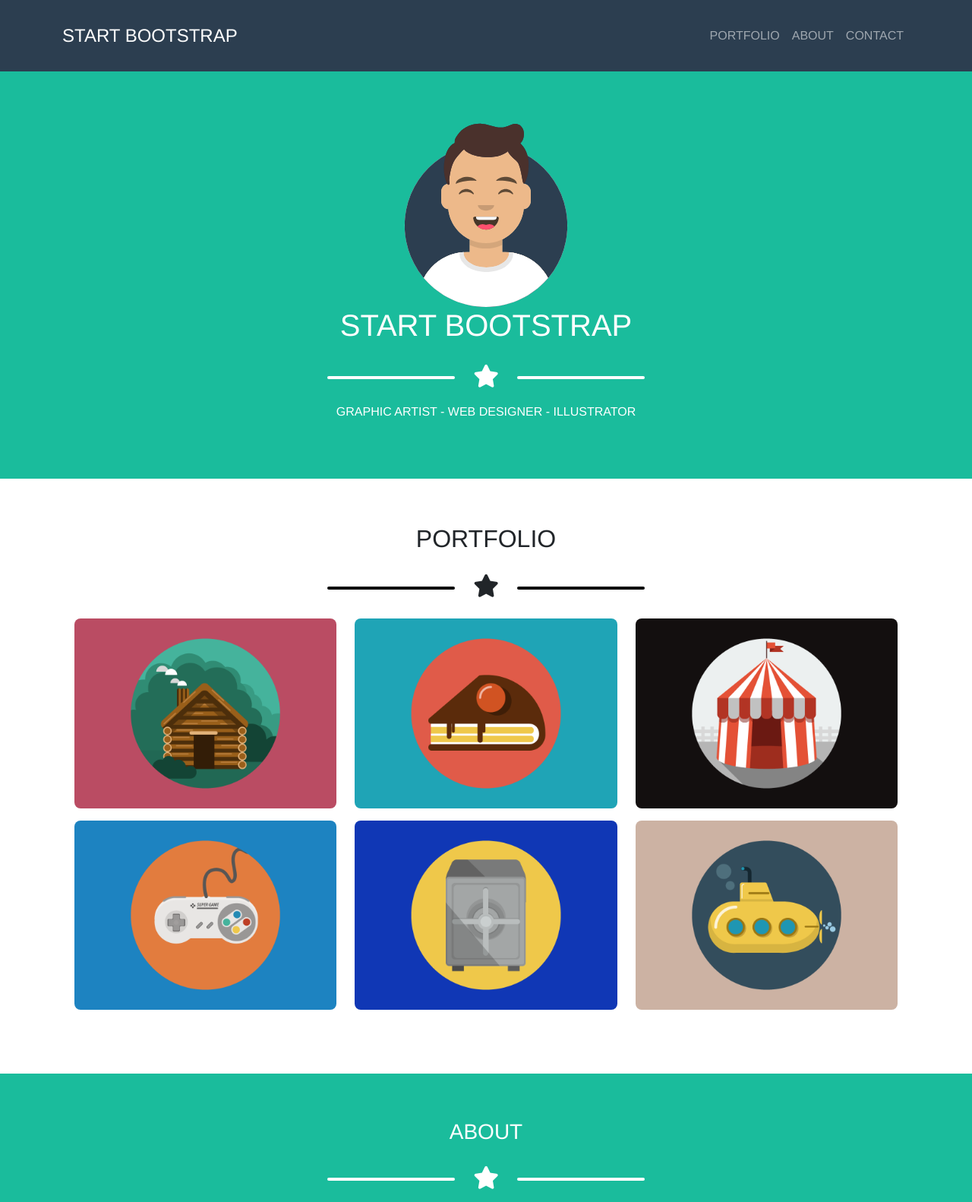
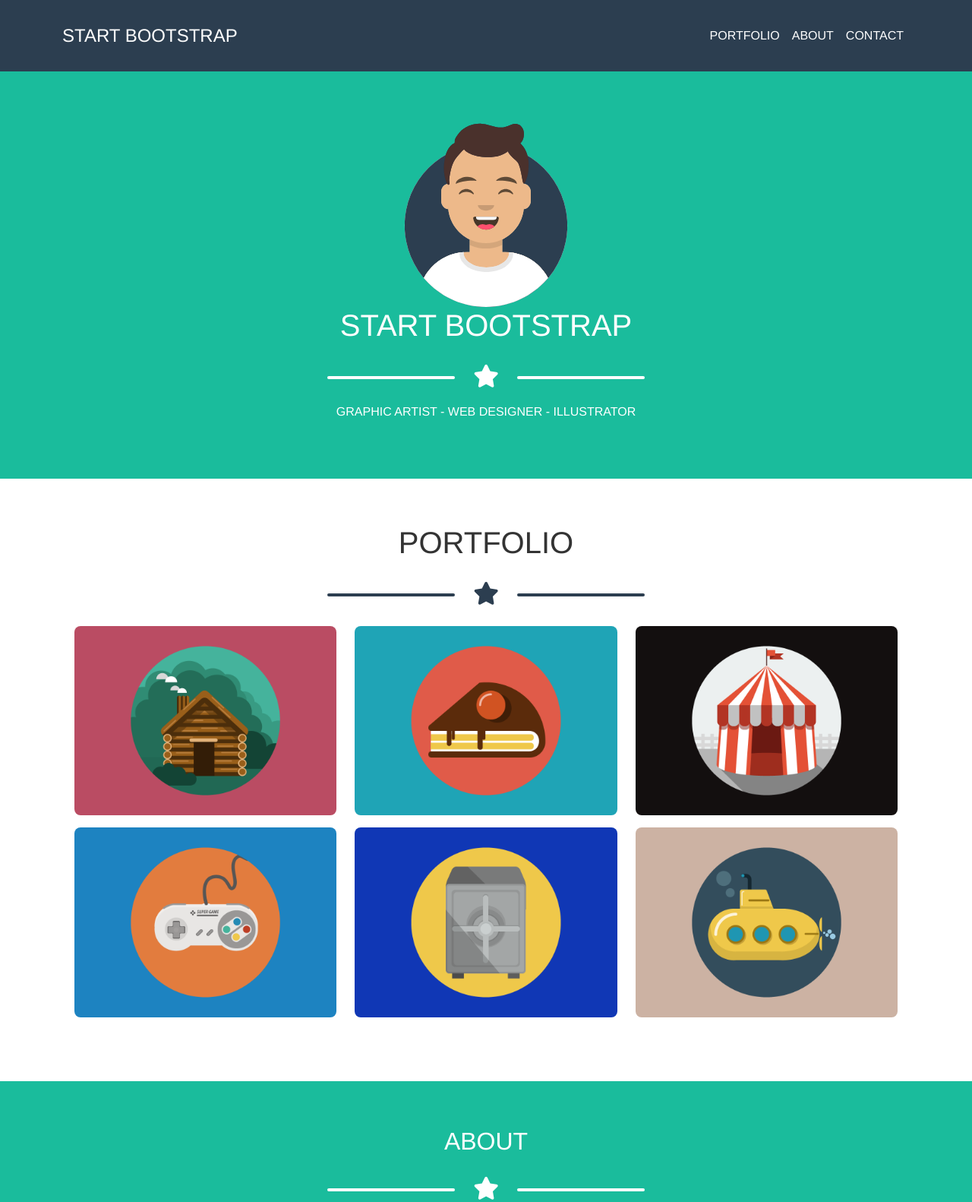
Before and after one commit to davide-piarulli/html-css-bootstrap-freelancer, a plain HTML site: page index.html in a window 1280 px wide. Shown: the top 1582 px of the page at 76% size. Drawn offline with nearby package versions, Linux system fonts and the light colour scheme; a web font is replaced by a local one.

Commit message:
last fixes

```diff
--- a/assets/style/style.css
+++ b/assets/style/style.css
@@ -1,3 +1,7 @@
+:root{
+  --primary-blue: #2c3e50;
+  --bg-green: #1abc9c;
+}
 
 .debug{
   border: 1px solid black;
@@ -17,7 +21,7 @@ section{
 }
 
 .my-bg{
-  background-color: #2c3e50 !important;
+  background-color: var(--primary-blue);
 }
 
 .dp-container{
@@ -42,22 +46,29 @@ section{
   margin: 20px 0;
 }
 
+.black .star i{
+  color: #2c3e50;
+}
+
 .black .star::before,
 .black .star::after {
-  background-color: black;
+  background-color: #2c3e50;
 }
 
 /* JUMBOTRON */
 #jumbo {
-  background-color: #1abc9c;
+  background-color: var(--bg-green);
 }
 
 #jumbo img{
   height: 250px;
 }
 
+/* PORTFOLIO */
 
-/* PORTFOLIO */
+#portfolio{
+  color: #333333;
+}
 
 #portfolio .dp-card {
   position: relative;
@@ -84,13 +95,18 @@ section{
 
 /* ABOUT */
 #about {
-  background-color: #1abc9c;
-  /* height: 500px; */
+  background-color: var(--bg-green);
 }
 
 #about .button{
   width: 140px;
   border: 1px solid white;
+}
+
+/* CONTACT */
+
+#contact{
+  color: #333333;
 }
 
 
@@ -122,7 +138,7 @@ section{
 }
 
 
-/* footer */
+/* FOOTER */
 
 footer{
   color: white;
@@ -149,5 +165,5 @@ footer{
 }
 
 .footer-bottom{
-  background-color: #2c3e50;
+  background-color:var(--primary-blue);
 }
--- a/index.html
+++ b/index.html
@@ -31,14 +31,14 @@
         <div class="collapse navbar-collapse" id="navbarSupportedContent">
           <ul class="navbar-nav ms-auto mb-2 mb-lg-0 text-uppercase">
 
-            <li class="nav-item">
-              <a class="nav-link  " aria-current="page" href="#">Portfolio</a>
+            <li class="nav-item  ">
+              <a class="nav-link text-white " aria-current="page" href="#">Portfolio</a>
             </li>
             <li class="nav-item">
-              <a class="nav-link" aria-current="page" href="#">about</a>
+              <a class="nav-link text-white" aria-current="page" href="#">about</a>
             </li>
             <li class="nav-item">
-              <a class="nav-link" aria-current="page" href="#">Contact</a>
+              <a class="nav-link text-white" aria-current="page" href="#">Contact</a>
             </li>
 
           </ul>
@@ -90,7 +90,7 @@
 
         <div class="row text-center">
           <div class="col-12">
-            <h2>PORTFOLIO</h2>
+            <h1>PORTFOLIO</h1>
             <div class="star">
               <i class="fa-solid fa-star"></i>
             </div>
@@ -149,7 +149,7 @@
 
         <div class="row text-center">
           <div class="col-12 ">
-            <h3>ABOUT</h3>
+            <h2>ABOUT</h2>
             <div class="star">
               <i class="fa-solid fa-star"></i>
             </div>
@@ -192,7 +192,7 @@
 
         <div class="row text-center">
           <div class="col-12">
-            <h3>CONTACT ME</h3>
+            <h2>CONTACT ME</h2>
             <div class="star">
               <i class="fa-solid fa-star"></i>
             </div>
```
